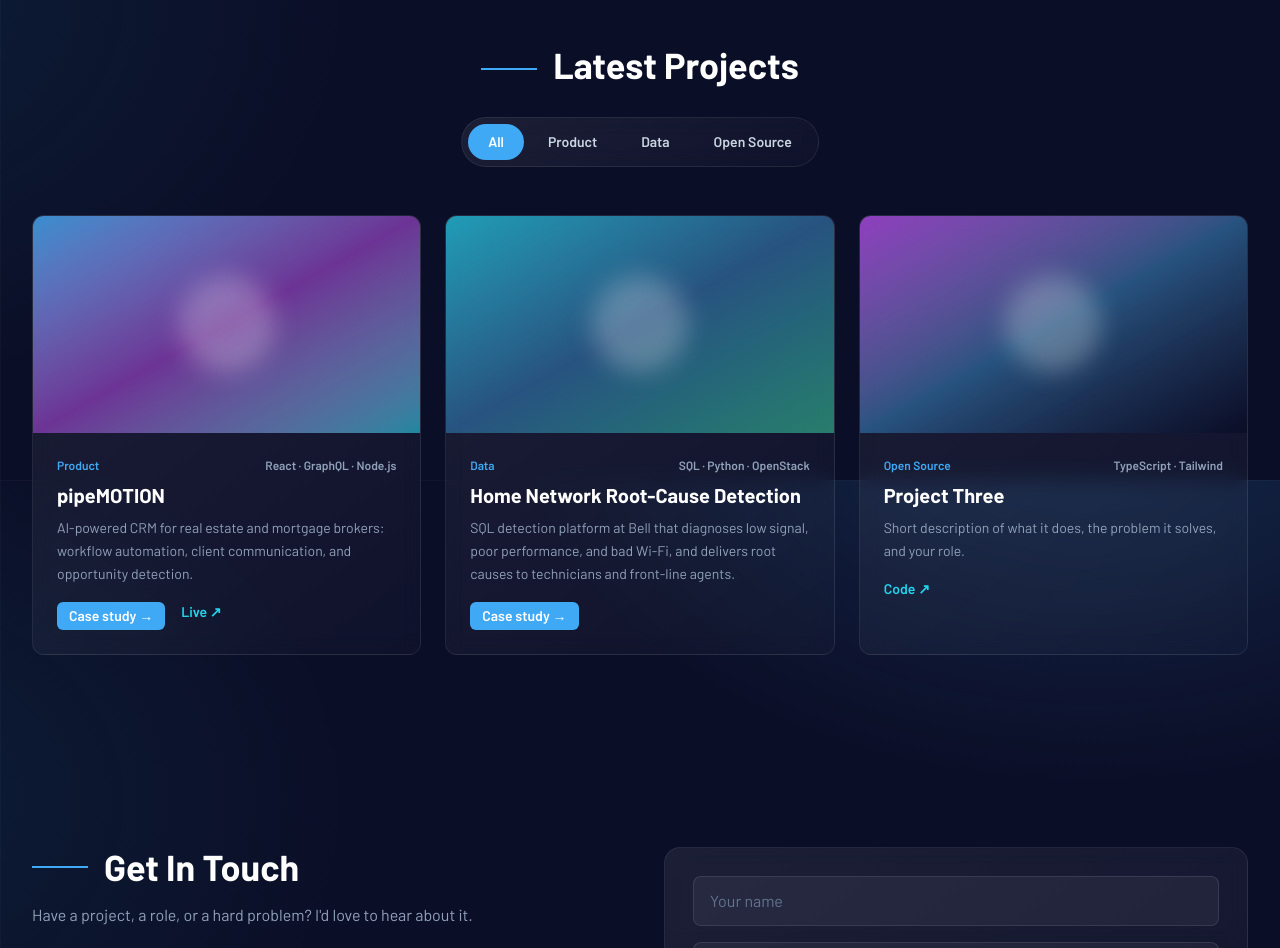
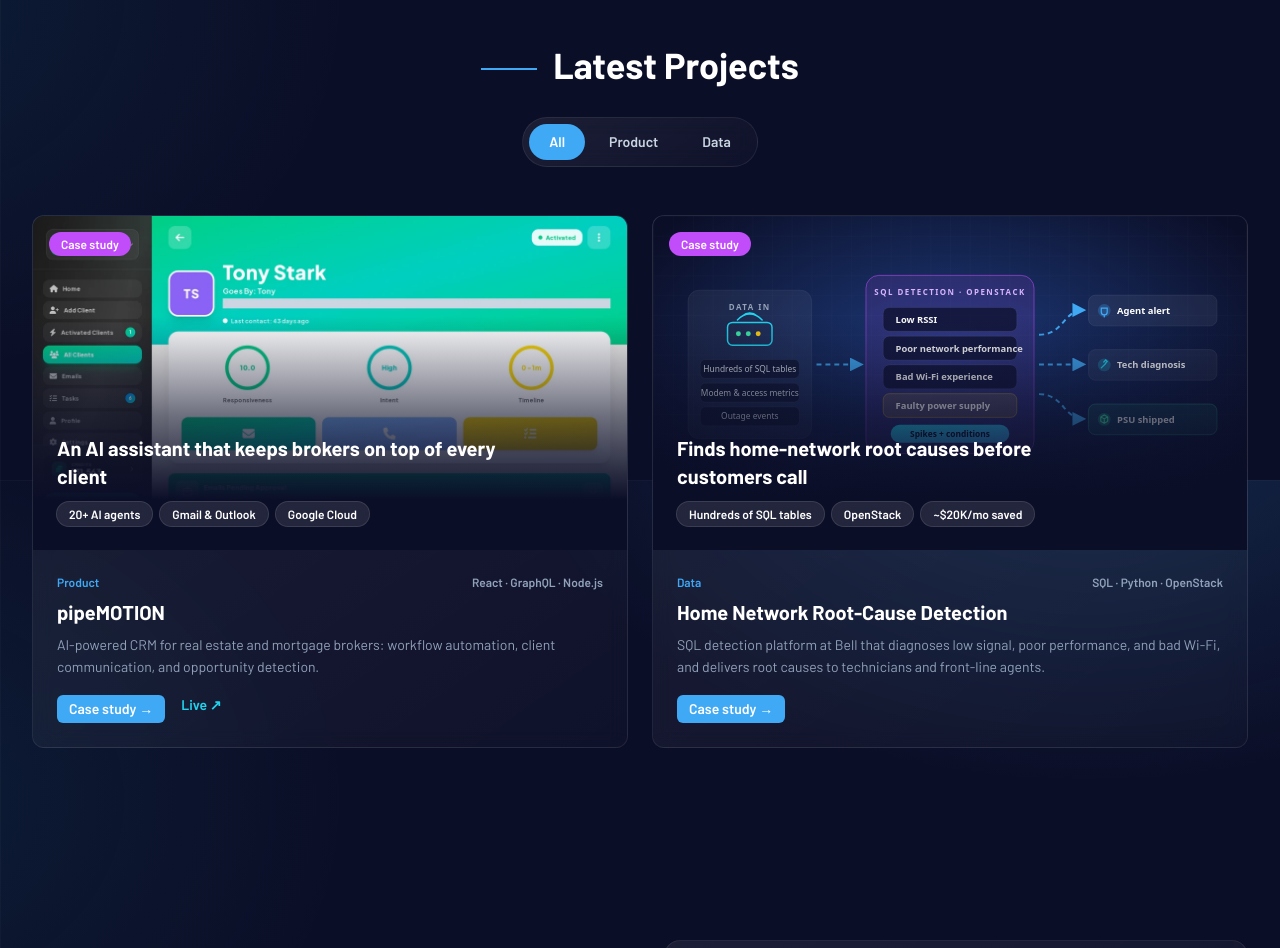
Before and after one commit to chrmoen1/portfolio, a React (Vite) app: page / in a window 1280 px wide. Shown: the part 4320-5268 px from the top of the page. Built offline with nearby package versions, Linux system fonts and the light colour scheme.

Commit message:
Projects: cover images with what-it-does overlay for case studies; remove placeholder Project Three
Co-Authored-By: Claude Opus 5.5 <noreply@anthropic.com>

```diff
--- a/src/components/Projects.tsx
+++ b/src/components/Projects.tsx
@@ -34,23 +34,47 @@ export default function Projects() {
           ))}
         </div>
 
-        <div className="mt-12 grid gap-6 sm:grid-cols-2 lg:grid-cols-3">
+        <div className={`mt-12 grid gap-6 md:grid-cols-2 ${projects.length > 2 ? "xl:grid-cols-3" : ""}`}>
           {shown.map((p) => {
             const i = projects.indexOf(p);
+            const link = p.caseStudy ? `#/work/${p.caseStudy}` : p.href;
             return (
-              <article key={p.title} className="glass group overflow-hidden rounded-xl transition hover:-translate-y-1">
-                {/* TODO: replace with a screenshot: <img src="/projects/x.jpg" className="aspect-video w-full object-cover" /> */}
-                <div className={`relative aspect-video bg-gradient-to-br ${gradients[i % gradients.length]}`}>
-                  <span className="absolute top-1/2 left-1/2 size-24 -translate-1/2 rounded-full bg-white/25 blur-md transition group-hover:scale-125" />
-                </div>
-                <div className="p-6">
+              <article key={p.title} className="glass group flex flex-col overflow-hidden rounded-xl transition hover:-translate-y-1">
+                <a href={link} className="relative block aspect-video overflow-hidden" aria-label={`Open ${p.title}`} tabIndex={-1}>
+                  {p.cover ? (
+                    <img
+                      src={p.cover.src}
+                      alt={p.cover.alt}
+                      loading="lazy"
+                      className="h-full w-full object-cover object-top transition duration-700 group-hover:scale-105"
+                    />
+                  ) : (
+                    <div className={`h-full w-full bg-gradient-to-br ${gradients[i % gradients.length]}`} />
+                  )}
+                  {p.cover && (
+                    <div className="absolute inset-0 flex flex-col justify-end bg-gradient-to-t from-night from-15% via-night/60 via-40% to-transparent to-70% p-5 sm:p-6">
+                      {p.caseStudy && (
+                        <span className="absolute top-4 left-4 rounded-full bg-violet px-3 py-1 text-xs font-semibold text-white">Case study</span>
+                      )}
+                      <p className="max-w-md text-lg font-bold text-white sm:text-xl">{p.cover.summary}</p>
+                      <ul className="mt-3 flex flex-wrap gap-2">
+                        {p.cover.highlights.map((h) => (
+                          <li key={h} className="rounded-full bg-white/10 px-3 py-1 text-xs font-semibold text-white ring-1 ring-white/20 backdrop-blur">
+                            {h}
+                          </li>
+                        ))}
+                      </ul>
+                    </div>
+                  )}
+                </a>
+                <div className="flex flex-1 flex-col p-6">
                   <div className="flex items-center justify-between text-xs font-semibold">
                     <span className="text-sky">{p.category}</span>
                     <span className="text-slate-400">{p.tags.slice(0, 3).join(" · ")}</span>
                   </div>
                   <h3 className="mt-2 text-xl">{p.title}</h3>
                   <p className="mt-2 text-sm leading-relaxed text-slate-400">{p.description}</p>
-                  <div className="mt-4 flex gap-4 text-sm font-semibold">
+                  <div className="mt-auto flex gap-4 pt-4 text-sm font-semibold">
                     {p.caseStudy && (
                       <a href={`#/work/${p.caseStudy}`} className="rounded-md bg-sky px-3 py-1 text-white transition hover:brightness-110">
                         Case study →
--- a/src/data/profile.ts
+++ b/src/data/profile.ts
@@ -113,6 +113,8 @@ export type Project = {
   href?: string;
   repo?: string;
   caseStudy?: string; // slug in caseStudies.ts → opens #/work/<slug>
+  // Card cover image with an overlay summarizing what the project does
+  cover?: { src: string; alt: string; summary: string; highlights: string[] };
 };
 
 // TODO: replace these placeholders with your real projects.
@@ -125,6 +127,12 @@ export const projects: Project[] = [
     tags: ["React", "GraphQL", "Node.js", "MongoDB", "AI"],
     href: "https://pipemotion.com",
     caseStudy: "pipemotion",
+    cover: {
+      src: "/pipemotion/client-profile-card.webp",
+      alt: "pipeMOTION client profile screen",
+      summary: "An AI assistant that keeps brokers on top of every client",
+      highlights: ["20+ AI agents", "Gmail & Outlook", "Google Cloud"],
+    },
   },
   {
     title: "Home Network Root-Cause Detection",
@@ -133,13 +141,12 @@ export const projects: Project[] = [
       "SQL detection platform at Bell that diagnoses low signal, poor performance, and bad Wi-Fi, and delivers root causes to technicians and front-line agents.",
     tags: ["SQL", "Python", "OpenStack", "Anomaly Detection"],
     caseStudy: "bell-root-cause",
-  },
-  {
-    title: "Project Three",
-    category: "Open Source",
-    description: "Short description of what it does, the problem it solves, and your role.",
-    tags: ["TypeScript", "Tailwind"],
-    repo: "#",
+    cover: {
+      src: "/bell/cover.svg",
+      alt: "Diagram: home-network data flows into SQL detection, which alerts agents, informs technicians, and ships power supplies",
+      summary: "Finds home-network root causes before customers call",
+      highlights: ["Hundreds of SQL tables", "OpenStack", "~$20K/mo saved"],
+    },
   },
 ];
 
```
Also changed, not shown: public/bell/cover.svg (added).
